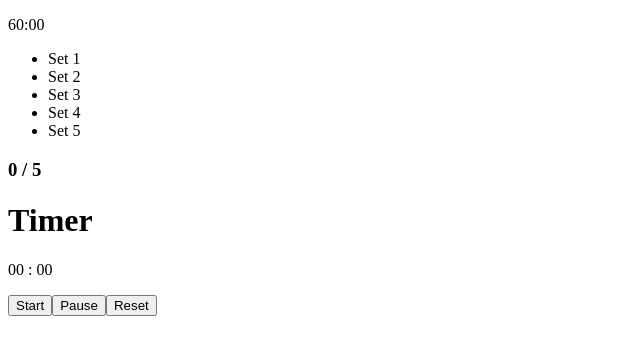
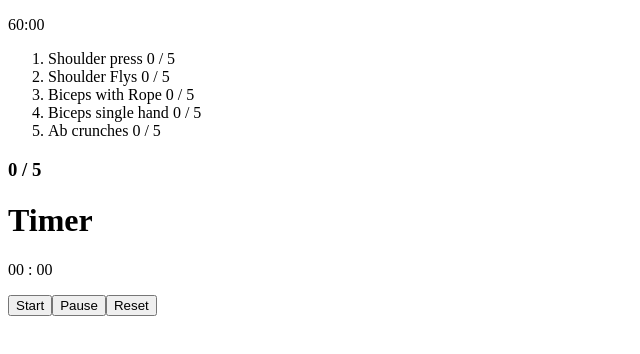
Before and after one commit to Robinborg/gym-app, a React (Create React App) app: page / in a window 1280 px wide. Shown: the top 354 px of the page, without its empty margins (0-640 px from the left). Built offline with nearby package versions, Linux system fonts and the light colour scheme.

Commit message:
Started writing the Sets connection to CurrentSets - Sets list has 5 items that update according to the CurrentSets behaviour. - If currentSets hits 5, the Sets list leaves a 5 and moves to the next item in the list. - Wrote some variable logic to handle it for now.

```diff
--- a/src/components/App.js
+++ b/src/components/App.js
@@ -8,7 +8,13 @@ const App = () => {
 	return (
 		<div>
 			<MainTimer />
-			<Sets />
+			<Sets
+				setOne={"Shoulder press"}
+			  setTwo={"Shoulder Flys"}
+			  setThree={"Biceps with Rope"}
+				setFour={"Biceps single hand"}
+				setFive={"Ab crunches"}
+						/>
 		</div>
 	);
 };
--- a/src/components/CurrentSet.js
+++ b/src/components/CurrentSet.js
@@ -1,18 +1,17 @@
 import React, { useState } from 'react';
 import PauseButton from './PauseButton';
 
-const CurrentSet = () => {
-	const [currentSetCount, setCurrentSetCount] = useState(0);
+const CurrentSet = ({ currentSetCount, setCurrentSetCount}) => {
 	const onClickIncrement = () => {
 		setCurrentSetCount(currentSetCount + 1);
 		if (currentSetCount === 5) {
-			setCurrentSetCount(1);
+			setCurrentSetCount(0);
 		}
 	};
 	return (
 		<div>
 			<div>
-				<h3>{currentSetCount} / 5</h3>
+				<h3>{ currentSetCount } / 5</h3>
 			</div>
 			<div>
 				<PauseButton onClickIncrement={onClickIncrement}/>
--- a/src/components/PauseButton.js
+++ b/src/components/PauseButton.js
@@ -1,4 +1,4 @@
-import React, { useState, useEffect, useRef } from 'react';
+import React from 'react';
 
 import Timer from './Timer';
 
@@ -8,7 +8,7 @@ const PauseButton = ({ onClickIncrement }) => {
 		<div>
 			<Timer onClickIncrement={onClickIncrement}/>
 		</div>
-	)
+	);
 };
 
 export default PauseButton;
--- a/src/components/Sets.js
+++ b/src/components/Sets.js
@@ -1,18 +1,28 @@
 import React, { useState } from 'react';
 import CurrentSet from './CurrentSet';
 
-const Sets = () => {
+const Sets = props => {
+	const [currentSetCount, setCurrentSetCount] = useState(0);
+	let first = 1;
+	let second = 0;
+	let third = 0;
+	let fourth = 0;
+	let fifth = 0;
+
 	return (
 		<div>
-			<ul>
-				<li>Set 1</li>
-				<li>Set 2</li>
-				<li>Set 3</li>
-				<li>Set 4</li>
-				<li>Set 5</li>
-			</ul>
+			<ol>
+				<li>{ props.setOne } { (first) ?  currentSetCount : 0  } / 5</li>
+				<li>{ props.setTwo } { (second) ? currentSetCount : 0} / 5</li>
+				<li>{ props.setThree } { (third) ? currentSetCount : 0} / 5</li>
+				<li>{ props.setFour } { (fourth) ? currentSetCount : 0 } / 5</li>
+				<li>{ props.setFive } { (fifth) ? currentSetCount : 0} / 5</li>
+			</ol>
 			<div>
-				<CurrentSet />
+				<CurrentSet
+					currentSetCount={currentSetCount}
+					setCurrentSetCount={setCurrentSetCount}
+				/>
 			</div>
 		</div>
 	);
```
